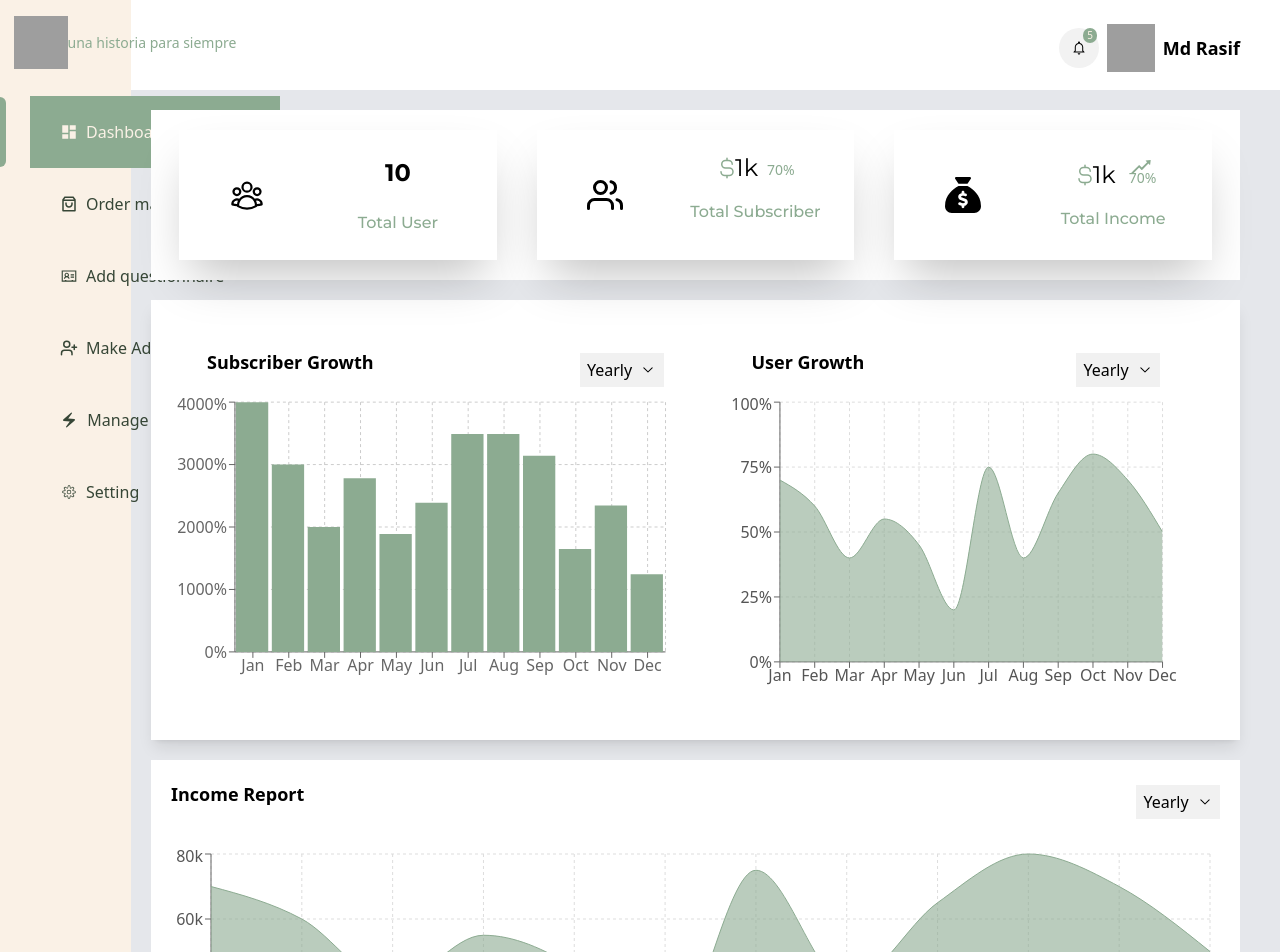
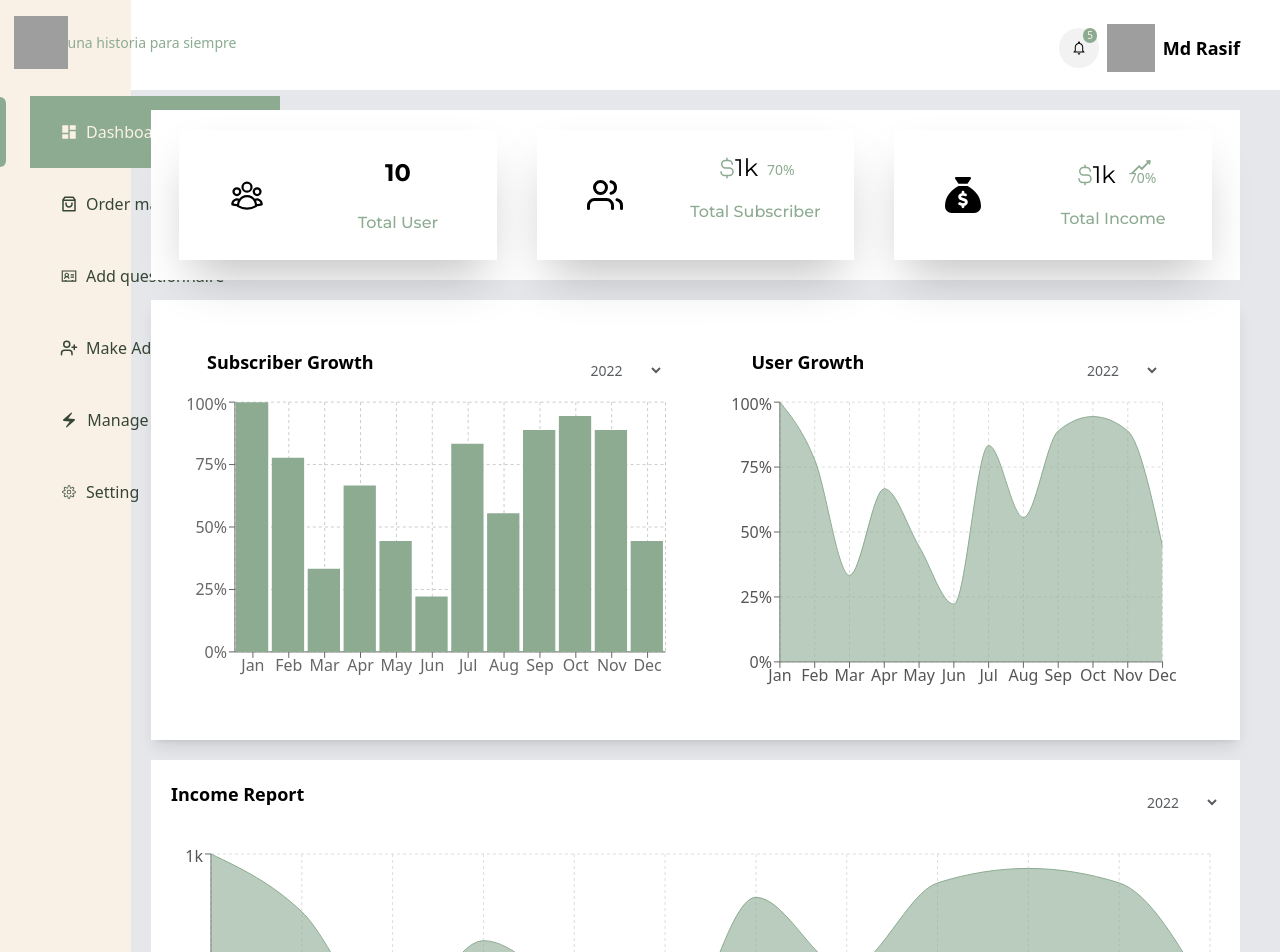
Before and after one commit to MohammedRasif/AMD-Dashboard, a React (Vite) app: page / in a window 1280 px wide. Shown: the top 952 px of the page. Built offline with nearby package versions, Linux system fonts and the light colour scheme; grey boxes are pictures that could not be loaded.

Commit message:
react chart modify

```diff
--- a/src/assets/component/Shared/Home.jsx
+++ b/src/assets/component/Shared/Home.jsx
@@ -28,8 +28,9 @@ const Home = () => {
     const modalRef = useRef(null);
     const [selectedSubscription, setSelectedSubscription] = useState(''); // Track selected subscription
     const [isProfileOpen, setIsProfileOpen] = useState(false);
+    const [selectedYear, setSelectedYear] = useState("2022");
 
-    // Handle date selection
+
     const handleDateChange = (date) => {
         if (!startDate || (startDate && endDate)) {
             // If no start date is selected or both start and end dates are selected, reset
@@ -41,14 +42,7 @@ const Home = () => {
         }
     };
 
-    // // Format the selected date range
-    // const formattedDateRange = startDate && endDate
-    //     ? `${startDate.toLocaleDateString()} - ${endDate.toLocaleDateString()}`
-    //     : startDate
-    //     ? `${startDate.toLocaleDateString()} - (Select End Date)`
-    //     : 'Select a date range';
 
-    // Initialize state to handle both single date or date range
     const [value, onChange] = useState(new Date());
 
     const [searchQuery, setSearchQuery] = useState("");
@@ -178,55 +172,86 @@ const Home = () => {
     };
 
     // Charts data
-    const data = [
-        { name: "Jan", uv: 4000, pv: 2400, amt: 2400 },
-        { name: "Feb", uv: 3000, pv: 1398, amt: 2210 },
-        { name: "Mar", uv: 2000, pv: 9800, amt: 2290 },
-        { name: "Apr", uv: 2780, pv: 3908, amt: 2000 },
-        { name: "May", uv: 1890, pv: 4800, amt: 2181 },
-        { name: "Jun", uv: 2390, pv: 3800, amt: 2500 },
-        { name: "Jul", uv: 3490, pv: 4300, amt: 2100 },
-        { name: "Aug", uv: 3490, pv: 4300, amt: 2100 },
-        { name: "Sep", uv: 3140, pv: 4300, amt: 2100 },
-        { name: "Oct", uv: 1648, pv: 4300, amt: 2100 },
-        { name: "Nov", uv: 2344, pv: 4300, amt: 2100 },
-        { name: "Dec", uv: 1245, pv: 4300, amt: 2100 },
-    ];
 
-    // Chart 2 data
-    const secondData = [
-        { name: "Jan", subscribers: 70 },
-        { name: "Feb", subscribers: 60 },
-        { name: "Mar", subscribers: 40 },
-        { name: "Apr", subscribers: 55 },
-        { name: "May", subscribers: 45 },
-        { name: "Jun", subscribers: 20 },
-        { name: "Jul", subscribers: 75 },
-        { name: "Aug", subscribers: 40 },
-        { name: "Sep", subscribers: 65 },
-        { name: "Oct", subscribers: 80 },
-        { name: "Nov", subscribers: 70 },
-        { name: "Dec", subscribers: 50 },
-    ];
+    const subscriberDataByYear = {
+        2022: [
+            { month: "Jan", value: 90 },
+            { month: "Feb", value: 70 },
+            { month: "Mar", value: 30 },
+            { month: "Apr", value: 60 },
+            { month: "May", value: 40 },
+            { month: "Jun", value: 20 },
+            { month: "Jul", value: 75 },
+            { month: "Aug", value: 50 },
+            { month: "Sep", value: 80 },
+            { month: "Oct", value: 85 },
+            { month: "Nov", value: 80 },
+            { month: "Dec", value: 40 }
+        ],
+        2023: [
+            { month: "Jan", value: 120 },
+            { month: "Feb", value: 110 },
+            { month: "Mar", value: 95 },
+            { month: "Apr", value: 140 },
+            { month: "May", value: 130 },
+            { month: "Jun", value: 100 },
+            { month: "Jul", value: 150 },
+            { month: "Aug", value: 140 },
+            { month: "Sep", value: 110 },
+            { month: "Oct", value: 135 },
+            { month: "Nov", value: 125 },
+            { month: "Dec", value: 145 }
+        ],
+        2024: [
+            { month: "Jan", value: 80 },
+            { month: "Feb", value: 100 },
+            { month: "Mar", value: 105 },
+            { month: "Apr", value: 90 },
+            { month: "May", value: 120 },
+            { month: "Jun", value: 130 },
+            { month: "Jul", value: 115 },
+            { month: "Aug", value: 125 },
+            { month: "Sep", value: 110 },
+            { month: "Oct", value: 105 },
+            { month: "Nov", value: 140 },
+            { month: "Dec", value: 150 }
+        ]
+    };
 
-    // Chart 3 data
-    const theadData = [
-        { name: "Jan", subscribers: 70 },
-        { name: "Feb", subscribers: 60 },
-        { name: "Mar", subscribers: 40 },
-        { name: "Apr", subscribers: 55 },
-        { name: "May", subscribers: 45 },
-        { name: "Jun", subscribers: 20 },
-        { name: "Jul", subscribers: 75 },
-        { name: "Aug", subscribers: 40 },
-        { name: "Sep", subscribers: 65 },
-        { name: "Oct", subscribers: 80 },
-        { name: "Nov", subscribers: 70 },
-        { name: "Dec", subscribers: 50 },
-    ];
+    const [selectedSubscriberYear, setSelectedSubscriberYear] = useState("2022");
+    const [selectedUserYear, setSelectedUserYear] = useState("2022");
+    const [selectedIncomeYear, setSelectedIncomeYear] = useState("2022");
 
-    const maxValue = Math.max(...theadData.map((item) => item.subscribers));
+    // Handle year change for each chart
+    const handleSubscriberYearChange = (e) => setSelectedSubscriberYear(e.target.value);
+    const handleUserYearChange = (e) => setSelectedUserYear(e.target.value);
+    const handleIncomeYearChange = (e) => setSelectedIncomeYear(e.target.value);
 
+    const subscriberMaxValue = Math.max(...subscriberDataByYear[selectedSubscriberYear].map(item => item.value));
+    const normalizedSubscriberData = subscriberDataByYear[selectedSubscriberYear].map(item => ({
+        name: item.month,
+        uv: (item.value / subscriberMaxValue) * 100,
+    }));
+
+    // Calculate normalized data for User Growth
+    const maxValue = Math.max(...subscriberDataByYear[selectedUserYear].map(item => item.value));
+    const userGrowthData = subscriberDataByYear[selectedUserYear].map(item => ({
+        name: item.month,
+        subscribers: (item.value / maxValue) * 100,
+    }));
+
+    // Calculate Income Report data
+    const incomeData = subscriberDataByYear[selectedIncomeYear].map(item => ({
+        name: item.month,
+        subscribers: item.value * 10, // Just a scaling factor for illustration
+    }));
+
+
+    const handleYearChange = (event) => {
+        const year = event.target.value; // Get selected value
+        setSelectedYear(year); // Update state
+        console.log("Selected Year:", year); // Log the selected year
+    };
     return (
         <div className="min-h-full relative">
             {/* Top Cards */}
@@ -280,20 +305,23 @@ const Home = () => {
                 <div className="bg-white p-6 mt-5 shadow-lg grid grid-cols-2 items-center">
                     <div>
                         <div className="flex items-center justify-between px-8">
-                            <div>
                             <h2 className="text-lg font-semibold text-center mb-4">Subscriber Growth</h2>
-                            </div>
-                            <div className="w-[84px] h-[34px] bg-[#F1F1F1] flex items-center justify-center space-x-2">
-                                <button>Yearly</button>
-                                <GoChevronDown />
-                            </div>
+                            <select
+                                value={selectedSubscriberYear}
+                                onChange={handleSubscriberYearChange}
+                                className="text-[#595D62] text-sm font-[500] pl-2 pr-6 py-1 cursor-pointer"
+                            >
+                                <option value="2022">2022</option>
+                                <option value="2023">2023</option>
+                                <option value="2024">2024</option>
+                            </select>
                         </div>
                         <ResponsiveContainer width="100%" height={300}>
-                            <BarChart data={data} margin={{ top: 10, right: 30, left: 0, bottom: 10 }}>
+                            <BarChart data={normalizedSubscriberData} margin={{ top: 10, right: 30, left: 0, bottom: 10 }}>
                                 <CartesianGrid strokeDasharray="3 3" />
                                 <XAxis dataKey="name" />
                                 <YAxis tickFormatter={(value) => `${value}%`} domain={[0, 100]} />
-                                <Tooltip />
+                                <Tooltip formatter={(value) => `${value}%`} />
                                 <Bar dataKey="uv" fill="#8CAB91" barSize={40} />
                             </BarChart>
                         </ResponsiveContainer>
@@ -303,16 +331,19 @@ const Home = () => {
                     <div>
                         <div className="bg-white p-6 rounded-lg w-full">
                             <div className="flex items-center justify-between px-8">
-                                <div>
                                 <h2 className="text-lg font-semibold text-center mb-4">User Growth</h2>
-                                </div>
-                                <div className="w-[84px] h-[34px] bg-[#F1F1F1] flex items-center justify-center space-x-2">
-                                    <button>Yearly</button>
-                                    <GoChevronDown />
-                                </div>
+                                <select
+                                    value={selectedUserYear}
+                                    onChange={handleUserYearChange}
+                                    className="text-[#595D62] text-sm font-[500] pl-2 pr-6 py-1 cursor-pointer"
+                                >
+                                    <option value="2022">2022</option>
+                                    <option value="2023">2023</option>
+                                    <option value="2024">2024</option>
+                                </select>
                             </div>
                             <ResponsiveContainer width="100%" height={300}>
-                                <AreaChart data={secondData} margin={{ top: 10, right: 30, left: 0, bottom: 0 }}>
+                                <AreaChart data={userGrowthData} margin={{ top: 10, right: 30, left: 0, bottom: 0 }}>
                                     <CartesianGrid strokeDasharray="3 3" stroke="#ddd" />
                                     <XAxis dataKey="name" tick={{ fill: "#555" }} />
                                     <YAxis tick={{ fill: "#555" }} domain={[0, 100]} tickFormatter={(value) => `${value}%`} />
@@ -327,25 +358,26 @@ const Home = () => {
                 {/* Income Report Chart */}
                 <div className="bg-white mt-5">
                     <div className="flex items-center justify-between px-5 py-5">
-                        <div>
                         <h1 className="text-lg font-semibold text-center mb-4">Income Report</h1>
+                        <select
+                            value={selectedIncomeYear}
+                            onChange={handleIncomeYearChange}
+                            className="text-[#595D62] text-sm font-[500] pl-2 pr-6 py-1 cursor-pointer"
+                        >
+                            <option value="2022">2022</option>
+                            <option value="2023">2023</option>
+                            <option value="2024">2024</option>
+                        </select>
                     </div>
-                        <div className="w-[84px] h-[34px] bg-[#F1F1F1] flex items-center justify-center space-x-2">
-                            <button>Yearly</button>
-                            <GoChevronDown />
-                        </div>
-                    </div>
-                    <div>
-                        <ResponsiveContainer width="100%" height={300} className="">
-                            <AreaChart data={theadData} margin={{ top: 10, right: 30, left: 0, bottom: 0 }}>
+                    <ResponsiveContainer width="100%" height={300}>
+                        <AreaChart data={incomeData} margin={{ top: 10, right: 30, left: 0, bottom: 0 }}>
                             <CartesianGrid strokeDasharray="3 3" stroke="#ddd" />
                             <XAxis dataKey="name" tick={{ fill: "#555" }} />
-                                <YAxis tick={{ fill: "#555" }} domain={[0, maxValue]} tickFormatter={(value) => `${(value).toFixed(0)}k`} />
+                            <YAxis tick={{ fill: "#555" }} domain={[0, "dataMax"]} tickFormatter={(value) => `${(value / 1000).toFixed(0)}k`} />
                             <Tooltip />
                             <Area type="monotone" dataKey="subscribers" stroke="#8CAB91" fill="#8CAB91" />
                         </AreaChart>
                     </ResponsiveContainer>
-                    </div>
                 </div>
             </div>
 
@@ -404,16 +436,19 @@ const Home = () => {
                                         const [start, end] = dates;
                                         setStartDate(start);
                                         setEndDate(end);
+
+                                        console.log("Selected Start Date:", start);
+                                        console.log("Selected End Date:", end);
+
                                         if (end) setOpen(false); // Close when date is selected
                                     }}
                                     startDate={startDate}
                                     endDate={endDate}
                                     selectsRange
-                                    monthsShown={1} // Show 2 months
+                                    monthsShown={1}
                                     inline
                                     className="p-2"
-                                    calendarClassName="gap-4 p-4 " // 👈 THIS MAKES MONTHS SHOW IN A ROW
-
+                                    calendarClassName="gap-4 p-4"
                                 /></div>
                             </div>
                         )}
--- a/src/assets/component/Shared/OderDetails.jsx
+++ b/src/assets/component/Shared/OderDetails.jsx
@@ -12,16 +12,18 @@ const OrderDetails = () => {
         address: "68/ Joker Vila, Gotham City",
         collection: [
             {
+                id: "1",
                 title: "My Life",
                 orderDate: "05/12/2024",
                 image:
-                    "https://res.cloudinary.com/dfsu0cuvb/image/upload/v1737529180/cld-sample-2.jpg",
+                    "https://res.cloudinary.com/dfsu0cuvb/image/upload/v1739423923/istockphoto-1401314099-612x612_d1j4xi.jpg",
             },
             {
+                id: "2",
                 title: "My Life",
                 orderDate: "05/12/2024",
                 image:
-                    "https://res.cloudinary.com/dfsu0cuvb/image/upload/v1737529176/samples/balloons.jpg",
+                    "https://res.cloudinary.com/dfsu0cuvb/image/upload/v1739423923/images_oupakv.jpg",
             },
         ],
     };
@@ -74,18 +76,19 @@ const OrderDetails = () => {
                             Dindiya’s Book Collection
                         </label>
                         <div className="grid grid-cols-2 gap-4 mt-3">
-                            {user.collection.map((book, index) => (
-                                <div key={index} className="p-2 h-[164.89px] text-center">
+                            {user.collection.map((book) => (
+                                <div key={book.id} className="p-2 h-[164.89px] text-center">
                                     <img src={book.image} alt={book.title} className="w-full h-full rounded-md object-cover" />
                                     <p className="text-xs font-semibold text-[#364636] text-left mt-2">
                                         Order Date: <span className="text-[#707070]">{book.orderDate}</span>
                                     </p>
                                     <div className="mt-2 flex flex-col gap-1">
-                                       <NavLink to="/viewPage">
-                                       <button className="bg-[#8CAB91] text-[#FAF1E6] hover:text-[#8CAB91] px-3 py-1 rounded-full w-full text-xs hover:bg-[#FAF1E6] transition">
-                                            VIEW BOOK
-                                        </button>
-                                       </NavLink>
+                                        {/* Pass ID as a URL Parameter */}
+                                        <NavLink to={`/viewPage/${book.id}`}>
+                                            <button className="bg-[#8CAB91] text-[#FAF1E6] hover:text-[#8CAB91] px-3 py-1 rounded-full w-full text-xs hover:bg-[#FAF1E6] transition">
+                                                VIEW BOOK
+                                            </button>
+                                        </NavLink>
                                         <button className="border border-[#8CAB91] text-[#8CAB91] font-bold px-3 py-1 rounded-full text-xs hover:bg-[#8CAB91] hover:text-white transition">
                                             PDF DOWNLOAD
                                         </button>
--- a/src/assets/component/Shared/ViewPage.jsx
+++ b/src/assets/component/Shared/ViewPage.jsx
@@ -1,39 +1,75 @@
 import { MdArrowBack } from "react-icons/md";
-import { NavLink } from "react-router-dom";
+import { NavLink, useParams } from "react-router-dom";
 
 const ViewPage = () => {
+    const { id } = useParams(); // URL theke ID ber kora
+    const books = [
+        {
+            id: "1",
+            title: "The Great Gatsby",
+            image: "https://res.cloudinary.com/dhlgk023u/image/upload/v1739419818/bg-9c3b2201-5f26-40b9-9890-4db7a56bde87_pqbwbn.png",
+            copies: "5",
+            publishedDate: "1925",
+            description: "A novel about the American dream and its disillusionment."
+        },
+        {
+            id: "2",
+            title: "To Kill a Mockingbird",
+            image: "https://res.cloudinary.com/dhlgk023u/image/upload/v1739246667/Group_1000004213_txfpvv.png",
+            copies: "7",
+            publishedDate: "1960",
+            description: "A story about racial injustice in the American South."
+        }
+    ];
+
+    // ID er upor vitti kore matching book ta ber kora
+    const book = books.find((b) => b.id === id);
+
+    // Jodi kono book na pai (Invalid ID hole)
+    if (!book) {
+        return (
+            <div className="text-center text-red-500 text-xl font-bold mt-10">
+                <p>Book Not Found!</p>
+                <NavLink to="/" className="text-[#8CAB91] underline">Go Back</NavLink>
+            </div>
+        );
+    }
+
     return (
         <div>
             <div className="flex items-center gap-4 mb-4">
                 <NavLink to="/oderDetails">
-                        <div className="text-white bg-[#8CAB91]  px-4 py-2 hover:bg-[#7a9c82] transition">
+                    <div className="text-white bg-[#8CAB91] px-4 py-2 hover:bg-[#7a9c82] transition">
                         <MdArrowBack className="text-xl" />
                     </div>
                 </NavLink>
-                    <h1 className="text-2xl font-bold">View Page</h1>
+                <h1 className="text-2xl font-bold">{book.title}</h1>
             </div>
             <div className="flex items-center justify-between mx-52">
-                    <div className="w-[711px] h-[750px] bg-[#E2D3C0]">
-                            <h1 className="text-[24px] font-[500] text-center pt-[102px]">Cover</h1>
-                            <h1 className="text-[24px] font-[500] text-center items-center text-white pt-52">My Life</h1>
+                {/* Book Image */}
+                <div className="w-[711px] h-[750px] bg-[#E2D3C0] flex items-center justify-center">
+                    <img src={book.image} alt={book.title} className="w-full h-full object-cover rounded-md" />
                 </div>
+
+                {/* Order Information */}
                 <div className="w-[378px] h-[750px] bg-white px-5 pt-28">
-                            <h1 className="text-[18px] font-[500]">Order information</h1>
+                    <h1 className="text-[18px] font-[500]">Order Information</h1>
                     <div className="flex items-center justify-between py-5">
                         <h1>Number of copies:</h1>
-                                <h1>1</h1>
+                        <h1>{book.copies}</h1>
                     </div>
+                    <h2 className="mt-4 text-gray-700">{book.description}</h2>
 
                     <button className="text-[#FAF1E6] text-[16px] w-full bg-[#8CAB91] py-3 uppercase rounded-full mt-5">
-                                Confirm order
+                        Confirm Order
                     </button>
                     <button className="bg-[#FAF1E6] text-[16px] w-full text-[#8CAB91] py-3 uppercase border border-[#8CAB91] rounded-full mt-3">
-                                cancel order
+                        Cancel Order
                     </button>
                 </div>
             </div>
         </div>
     );
-}
+};
 
 export default ViewPage;
--- a/src/main.jsx
+++ b/src/main.jsx
@@ -123,7 +123,7 @@ const router = createBrowserRouter([
         element:<AdminProfile/>
       },
       {
-        path:"/viewPage",
+        path:"/viewPage/:id",
         element:<ViewPage/>
       },
     ],
```
Lines whose indentation alone changed are shown as unchanged.
